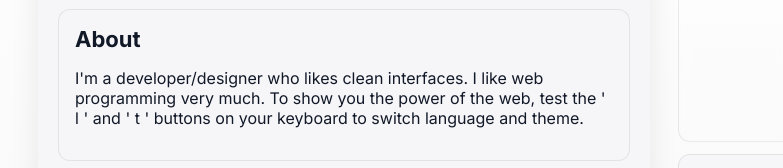
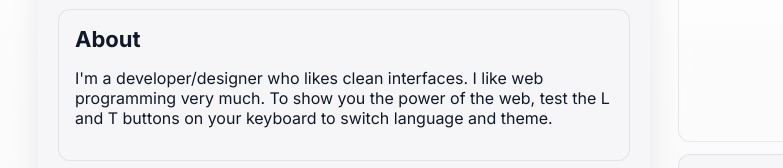
Before and after one commit to Lunethra/lunethra.github.io, a plain HTML site: page index.html in a window 1280 px wide. Shown: the part 256-424 px from the top of the page, 102-885 px from the left. Drawn offline with Linux system fonts and the light colour scheme; no server answers.

Commit message:
Update index.html

```diff
--- a/index.html
+++ b/index.html
@@ -311,7 +311,7 @@
         welcome: "Welcome",
         paragraph: "This website is created by Lunethra, You can see my statistics and projects here.",
         about: "About",
-        aboutText: "I'm a developer/designer who likes clean interfaces.  I like web programming very much.  To show you the power of the web, test the ' l ' and ' t ' buttons on your keyboard to switch language and theme.",
+        aboutText: "I'm a developer/designer who likes clean interfaces.  I like web programming very much.  To show you the power of the web, test the L and T buttons on your keyboard to switch language and theme.",
         skills: "Skills",
         myprojects: "My Projects",
         contact: "Contact",
```
